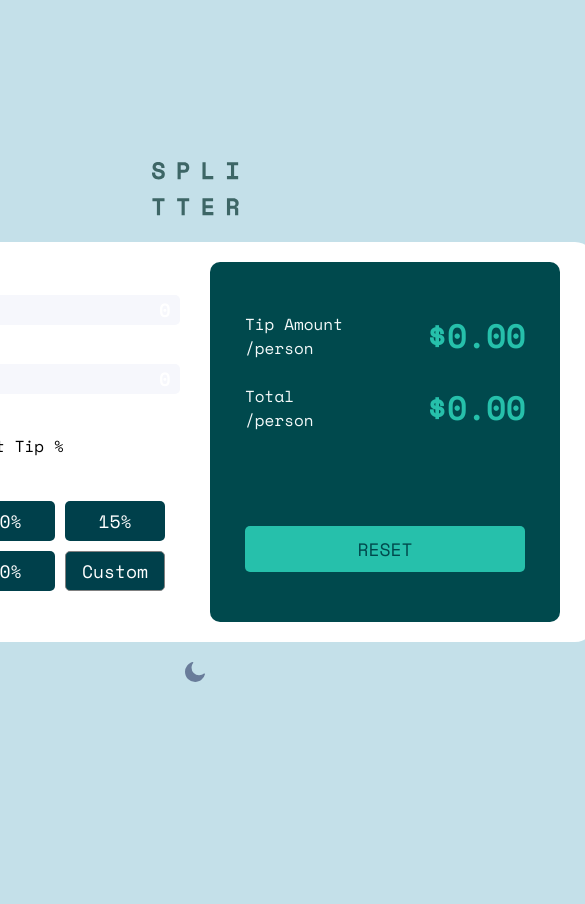
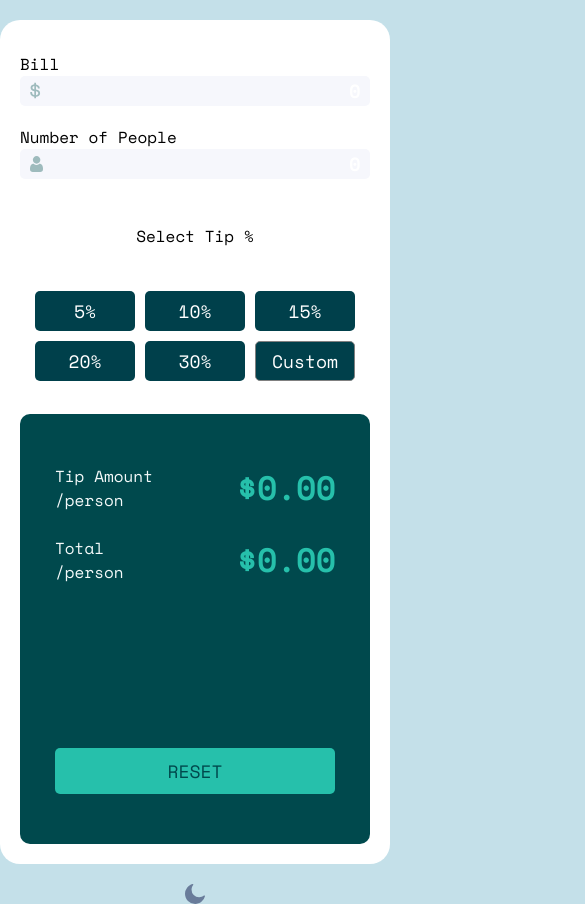
Before and after one commit to yunoprogramming/tip-calculator, a plain HTML site: page index.html in a window 390 px wide. Shown: the whole page, 585 px wide, since content can reach past the window. Before the commit the page ends 844 px from the top, so only its background shows below. Drawn offline with nearby package versions, Linux system fonts and the light colour scheme.

Commit message:
"ADD: Mobile Response"

```diff
--- a/style.css
+++ b/style.css
@@ -156,10 +156,12 @@ input::placeholder {
 #tip-per-person {
     color: hsl(172, 67%, 45%);
 
+
 }
 
 #total-per-person {
     color: hsl(172, 67%, 45%);
+
 }
 
 .tip_per {
@@ -191,6 +193,26 @@ input::placeholder {
     font-size: large;
 }
 
+@media all and (max-width: 500px){
+    .container {
+        width: 100%;
+        height: 100vh;
+        flex-direction: column;
+    }
+
+    .left {
+        width: 100%;
+        height: 100vh;
+    }
+
+    .right {
+        width: 100%;
+        height: 100vh;
+    }
+
+
+}
+
 input::-webkit-outer-spin-button,
 input::-webkit-inner-spin-button {
   -webkit-appearance: none;
```
